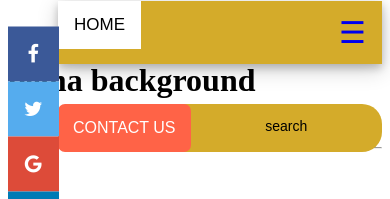
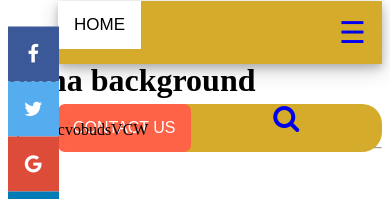
Before and after one commit to Kyoezer/moicwebsitenew, a Django app: page /background/ in a window 390 px wide; the page is wider, and only the part inside the window is pictured. Shown: the part 258-457 px from the top of that part. Run offline with Django 3.2, Linux system fonts and the light colour scheme; parts of the project's set-up code (start-up, migrations or seed data) failed here and were passed over.

Commit message:
small changes made

```diff
--- a/templates/background.html
+++ b/templates/background.html
@@ -1,5 +1,3 @@
-
-{% extends 'base.html' %}
-{% block content %}
+{% extends 'base.html' %} {% block content %}
 <h1>pema background</h1>
-{% endblock content %}
+kjhcdsbcvobudsVCW {% endblock content %}
--- a/templates/base.html
+++ b/templates/base.html
@@ -103,8 +103,6 @@
           }
 
         }
-
-
         .navbar{
             font-family: sans-serif;
             font-size: 14px;
@@ -196,8 +194,6 @@
 
                 }
             }
-
-
         ul {
             list-style-type: none;
             margin: 0;
@@ -386,7 +382,7 @@
                 cursor: pointer;
             }
             @media(max-width: 500px){
-            .search-button{
+            .button{
                     border-radius: 7px;
                     background-color: #ff6347;
                     border: none;
@@ -448,21 +444,43 @@
                 background: #bb0000;
                 color: white;
               }
+              .contact{
+                border-radius: 7px;
+                    background-color: #ff6347;
+                    border: none;
+                    color: white;
+                    padding: 15px;
+                    text-align: center;
+                    text-decoration: none;
+                    display: inline-block;
+                    font-size: 16px;
+                    cursor: pointer;
+              }
+              .searchbtn{
+                color: #000;
+              }
               /*social link end here*/
+              .logoimg{
+                /* background-color: #11aa03; */
+                margin-right:200px;
+              }
+
+              .toplogo{
+                height: auto;
+              }
 
     </style>
           <section class="wrapper1">
             <section class="head">
               <section class="tophead">
                 <div class="logo">
-                  <img src="{% static 'images/emblem-1.png' %}" alt="logo">
+                  <img src="{% static 'images/emblem-1.png' %}" class="toplogo" alt="logo" style="width: 100px;">
                 </div>
                 <div class="textlogo">
-                  <img src="{% static 'images/MoIC.png' %}" alt="Moic Description">
-              <!--    <h1 class="font_Text">༆༑  ། བརྡ་དོན་དང་བརྒྱུད་འབྲེལ་ལྷན་ཁག །</h1>
+                  <img src="{% static 'images/MoIC.png' %}" class="logoimg" alt="Moic Description">
+              <!--<h1 class="font_Text">༆༑  ། བརྡ་དོན་དང་བརྒྱུད་འབྲེལ་ལྷན་ཁག །</h1>
                   <h1 class="font_Text0">Ministry of Information and Communications</h1>
-                <h3 class="font_Text1">"Connecting the unconnected and establishing a harmonious knowledge society"</h3>
-              -->
+                <h3 class="font_Text1">"Connecting the unconnected and establishing a harmonious knowledge society"</h3>-->
               </div>
               </section>
             </section>
@@ -534,11 +552,13 @@
 
               <div class="right1">
                   <div class="subs">
-                      <a href="#"><button class="search-button"> CONTACT US </button></a>
+                      <a href="#"><button class="contact"> CONTACT US </button></a>
               </div>
 
-                  <div class="search">
-                    <p>search</p>
+                  <div class="searchbtn">
+                    <a href="#">
+                    <i class="fa fa-search fa-2x"></i>
+                  </a>
                   </div>
                 </section>
           </section>
```
